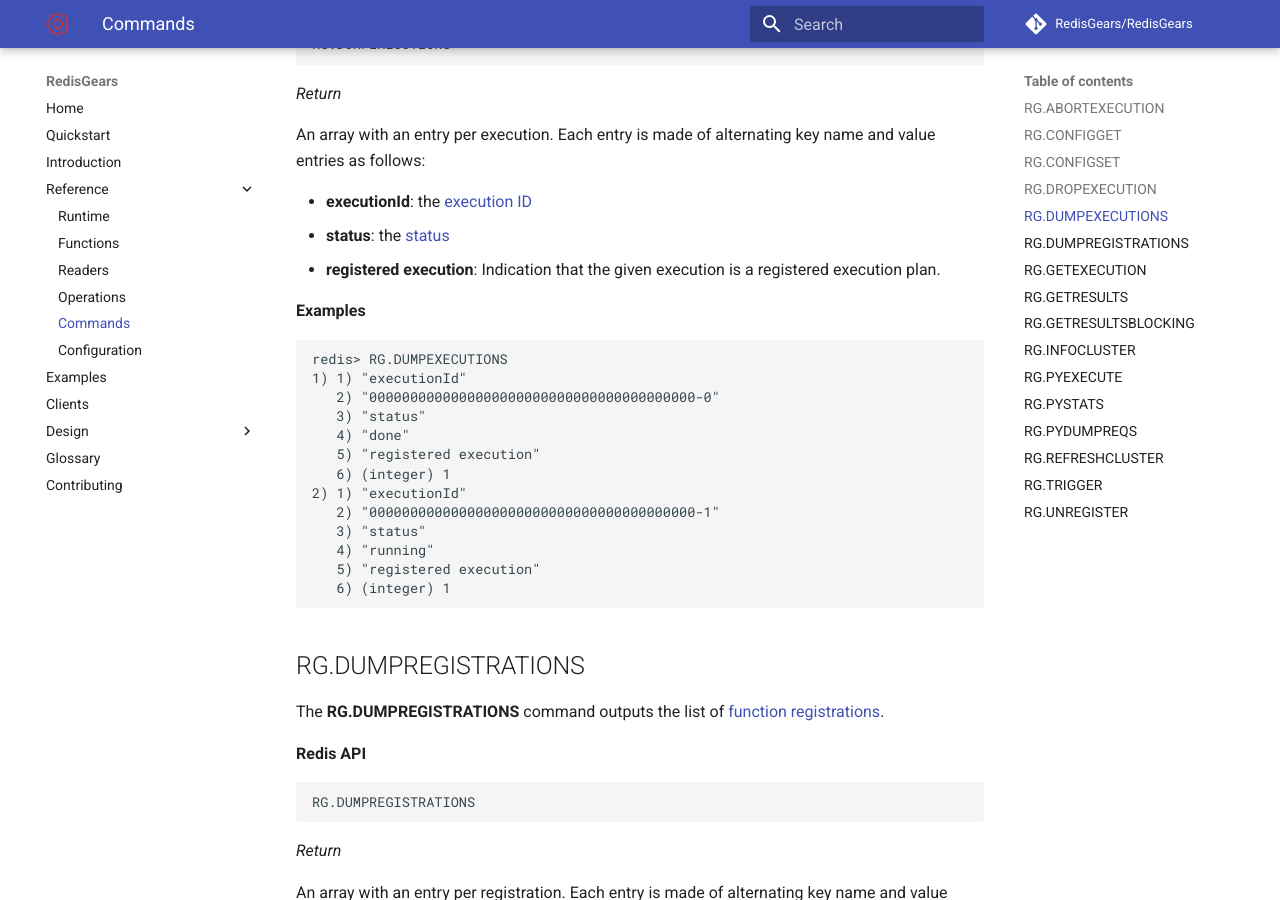
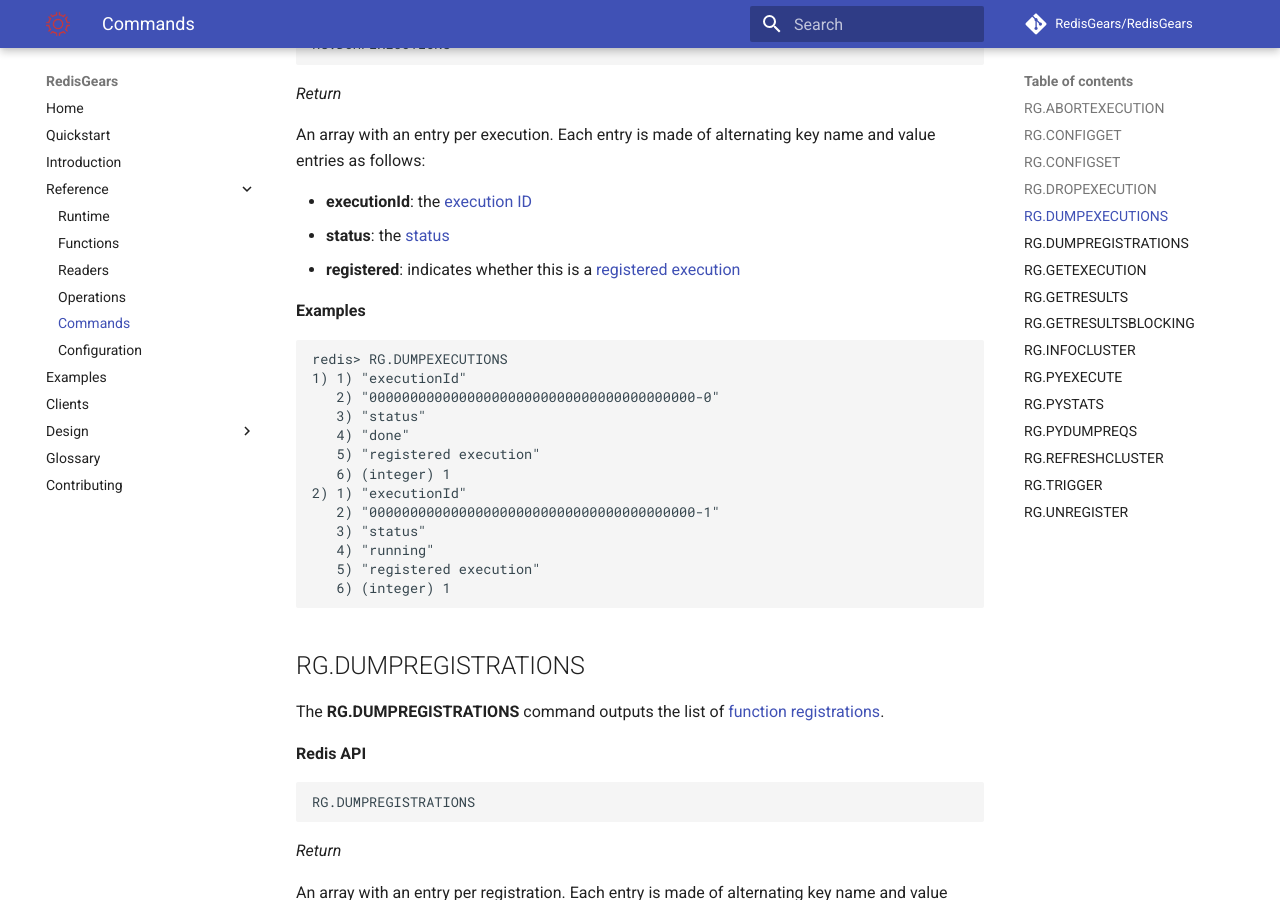
Before and after one commit to RedisGears/RedisGears, an MkDocs documentation site: the page built from docs/commands.md, in a window 1280 px wide and 900 px high, scrolled down 3785 px. Built offline with MkDocs 1.6.1 and Material for MkDocs 9.7.7, drawn with Linux system fonts in a browser that asks for light colours; comment, search, counter and statistics services are not loaded.

Commit message:
Update docs/commands.md
Co-authored-by: Itamar Haber <itamar@redislabs.com>

```diff
--- a/docs/commands.md
+++ b/docs/commands.md
@@ -152,7 +152,7 @@
 
 * **executionId**: the [execution ID](functions.md#execution-id)
 * **status**: the [status](functions.md#execution-status)
-* **registered execution**: Indication that the given execution is a registered execution plan.
+* **registered**: indicates whether this is a [registered execution](functions.html#registration)
 
 **Examples**
 
```
